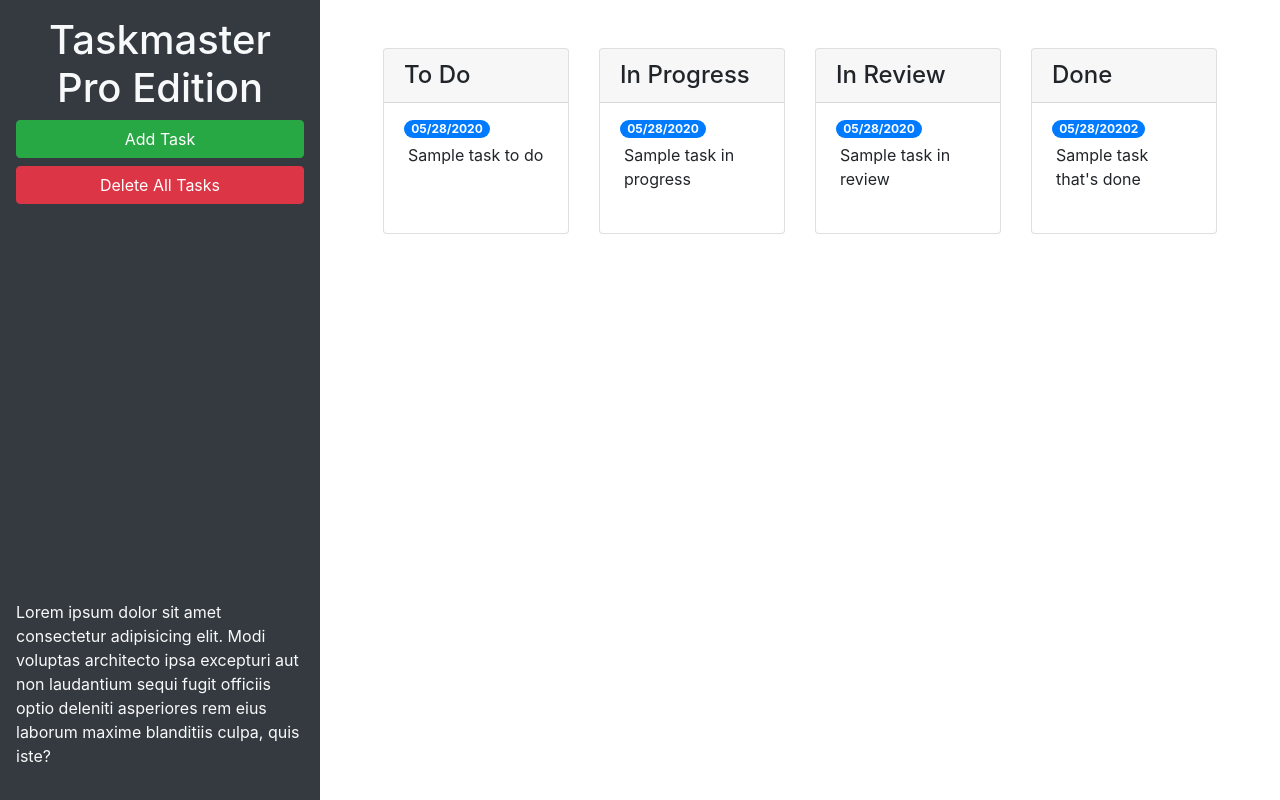
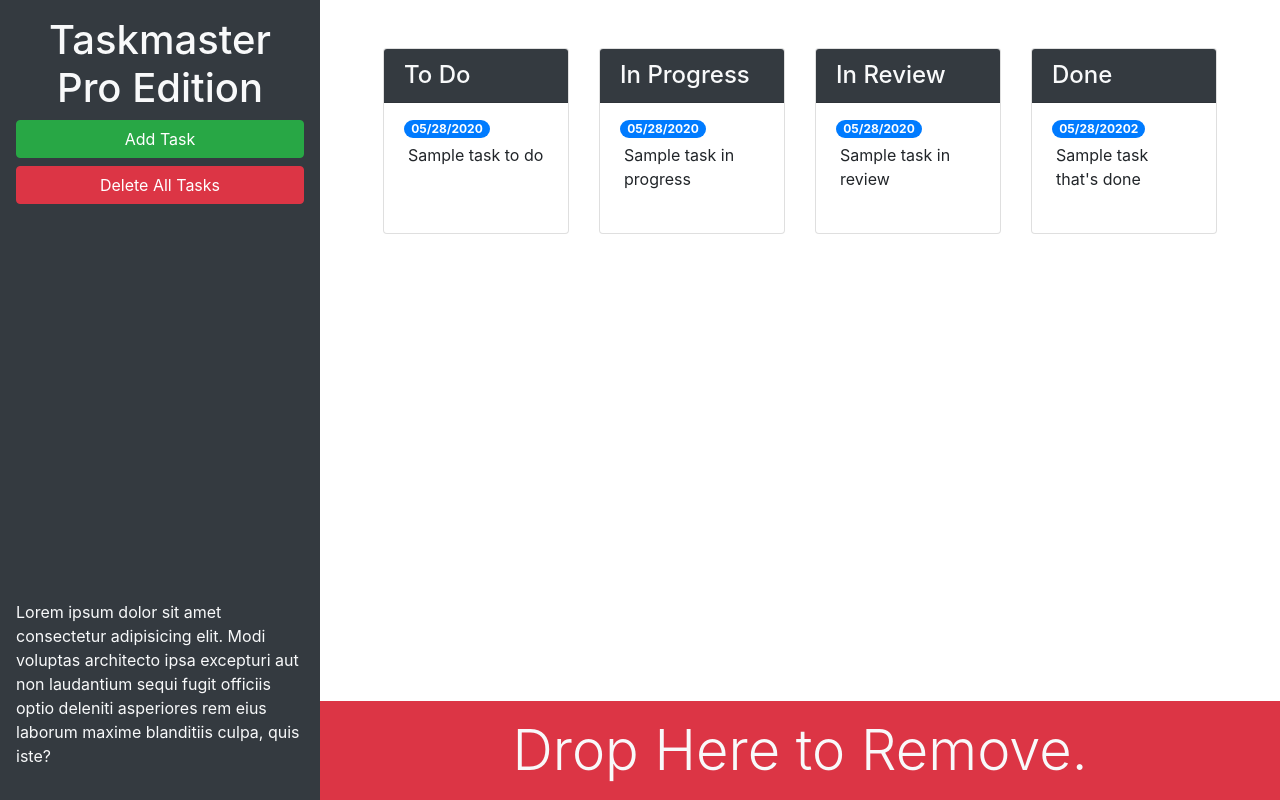
Before and after one commit to MacFGlenn/taskmaster-pro, a plain HTML site: page index.html in a window 1280 px wide. Drawn offline with nearby package versions, Linux system fonts and the light colour scheme.

Commit message:
finished 5.2 lesson

```diff
--- a/index.html
+++ b/index.html
@@ -15,7 +15,7 @@
   <body>
     <div class="row min-vh-100 no-gutters">
       <header
-        class="col-12 col-lg-3 bg-dark text-light d-flex flex-column p-4 p-lg-3"
+        class="col-12 col-lg-3 bg-dark text-light sticky-top d-flex flex-column p-4 p-lg-3"
       >
         <h1 class="text-center">Taskmaster Pro Edition</h1>
         <button
@@ -29,19 +29,19 @@
         <button id="remove-tasks" class="btn btn-block btn-danger">
           Delete All Tasks
         </button>
-        <p class="mt-auto">
+        <p class="mt-auto d-none d-lg-block">
           Lorem ipsum dolor sit amet consectetur adipisicing elit. Modi voluptas
           architecto ipsa excepturi aut non laudantium sequi fugit officiis
           optio deleniti asperiores rem eius laborum maxime blanditiis culpa,
           quis iste?
         </p>
       </header>
-      <main class="col-12 col-lg-9">
+      <main class="col-12 col-lg-9 d-flex flex-column">
         <div class="m-5 row justify-content-around">
           <!-- todo start -->
           <div class="col-12 col-md-6 col-xl-3 mb-3">
             <div class="card">
-              <h4 class="card-header">To Do</h4>
+              <h4 class="card-header bg-dark text-light">To Do</h4>
               <ul id="list-toDo" class="list-group list-group-flush">
                 <li class="list-group-item">
                   <span class="badge badge-primary badge-pill">05/28/2020</span>
@@ -54,7 +54,7 @@
           <!-- in progress start -->
           <div class="col-12 col-md-6 col-xl-3 mb-3">
             <div class="card">
-              <h4 class="card-header">In Progress</h4>
+              <h4 class="card-header bg-dark text-light">In Progress</h4>
               <ul id="list-inProgress" class="list-group list-group-flush">
                 <li class="list-group-item">
                   <span class="badge badge-primary badge-pill">05/28/2020</span>
@@ -67,7 +67,7 @@
           <!-- in review start -->
           <div class="col-12 col-md-6 col-xl-3 mb-3">
             <div class="card">
-              <h4 class="card-header">In Review</h4>
+              <h4 class="card-header bg-dark text-light">In Review</h4>
               <ul id="list-inReview" class="list-group list-group-flush">
                 <li class="list-group-item">
                   <span class="badge badge-primary badge-pill">05/28/2020</span>
@@ -80,16 +80,23 @@
           <!-- done start -->
           <div class="col-12 col-md-6 col-xl-3 mb-3">
             <div class="card">
-              <h4 class="card-header">Done</h4>
+              <h4 class="card-header bg-dark text-light">Done</h4>
               <ul id="list-done" class="list-group list-group-flush">
                 <li class="list-group-item">
-                  <span class="badge badge-primary badge-pill">05/28/20202</span>
+                  <span class="badge badge-primary badge-pill"
+                    >05/28/20202</span
+                  >
                   <p class="m-1">Sample task that's done</p>
                 </li>
               </ul>
             </div>
           </div>
           <!--  done end -->
+        </div>
+        <div id="trash" class="mt-auto">
+          <div class="w-100 bg-danger p-3 text-center text-light display-4">
+            Drop Here to Remove.
+          </div>
         </div>
       </main>
     </div>
@@ -120,7 +127,11 @@
             <form>
               <div class="form-group">
                 <label for="modalTaskDescription">Task description</label>
-                <textarea id="modalTaskDescription" rows="3" class="form-control"></textarea>
+                <textarea
+                  id="modalTaskDescription"
+                  rows="3"
+                  class="form-control"
+                ></textarea>
               </div>
               <div class="form-group">
                 <label for="modalDueDate">Due date</label>
```
